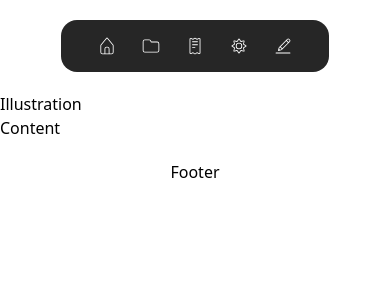
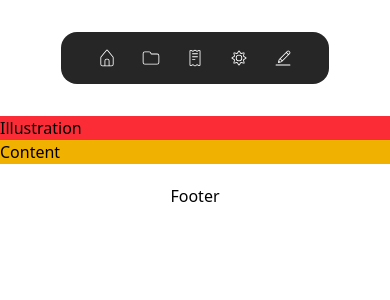
Before and after one commit to k99sharma/kalashsharmadotcom, a React (Vite) app: page / in a window 390 px wide. Shown: the top 300 px of the page. Built offline with nearby package versions, Linux system fonts and the light colour scheme.

Commit message:
add: responsive layout design for page content

```diff
--- a/src/app/Layout.tsx
+++ b/src/app/Layout.tsx
@@ -6,14 +6,18 @@ import Navbar from "../components/navbar";
 function Layout() {
   return (
     <div className="layout h-dvh">
-      <div className="layout__navbar flex items-center justify-center py-5">
+      <div className="layout__navbar flex items-center justify-center py-5 my-3">
         <Navbar />
       </div>
 
-      <div className="md:flex md:w-full">
-        <div className="layout__illustration md:w-4/12">Illustration</div>
+      <div className="w-full flex items-center justify-center">
+        <div className="flex flex-col md:flex-row w-full md:w-9/12">
+          <div className="layout__illustration md:w-5/12 bg-red-500">
+            Illustration
+          </div>
 
-        <div className="layout__content md:w-8/12">Content</div>
+          <div className="layout__content md:w-7/12 bg-yellow-500">Content</div>
+        </div>
       </div>
 
       <div className="layout__footer flex items-center justify-center py-5">
```
